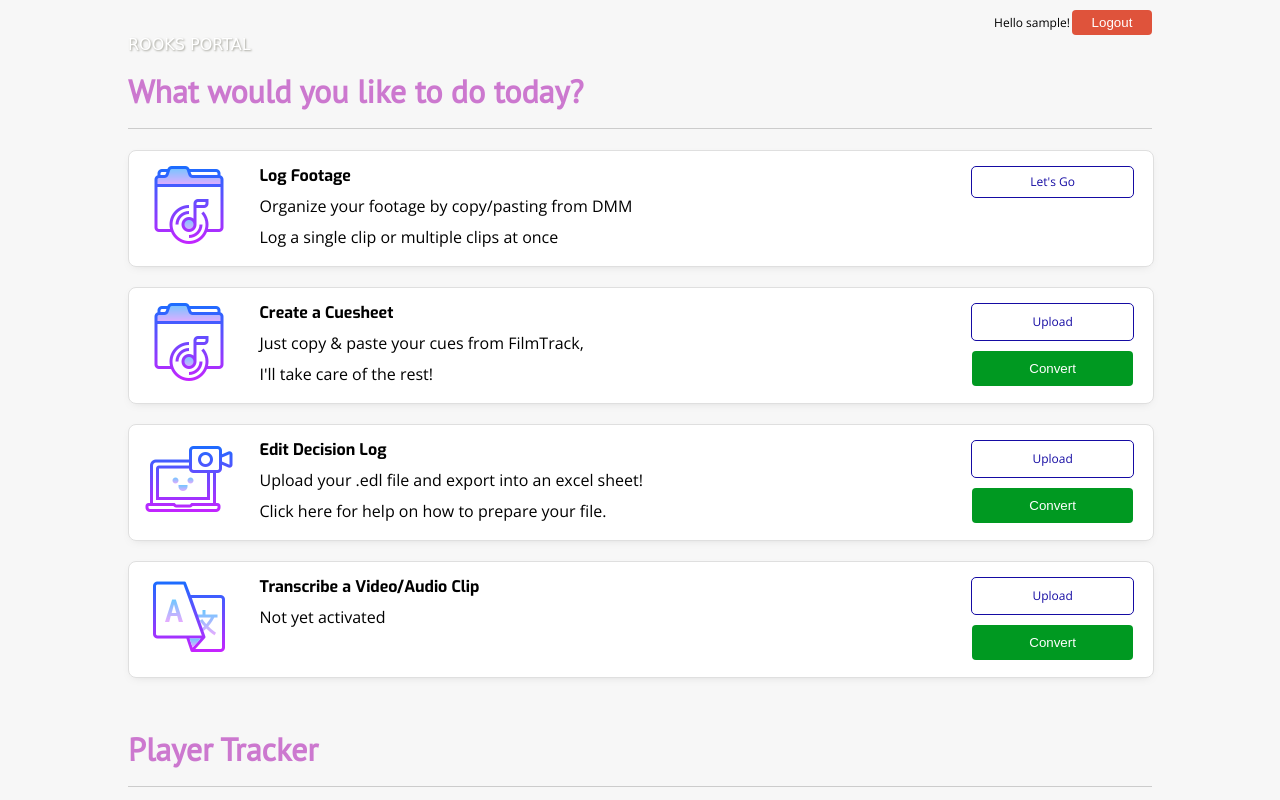
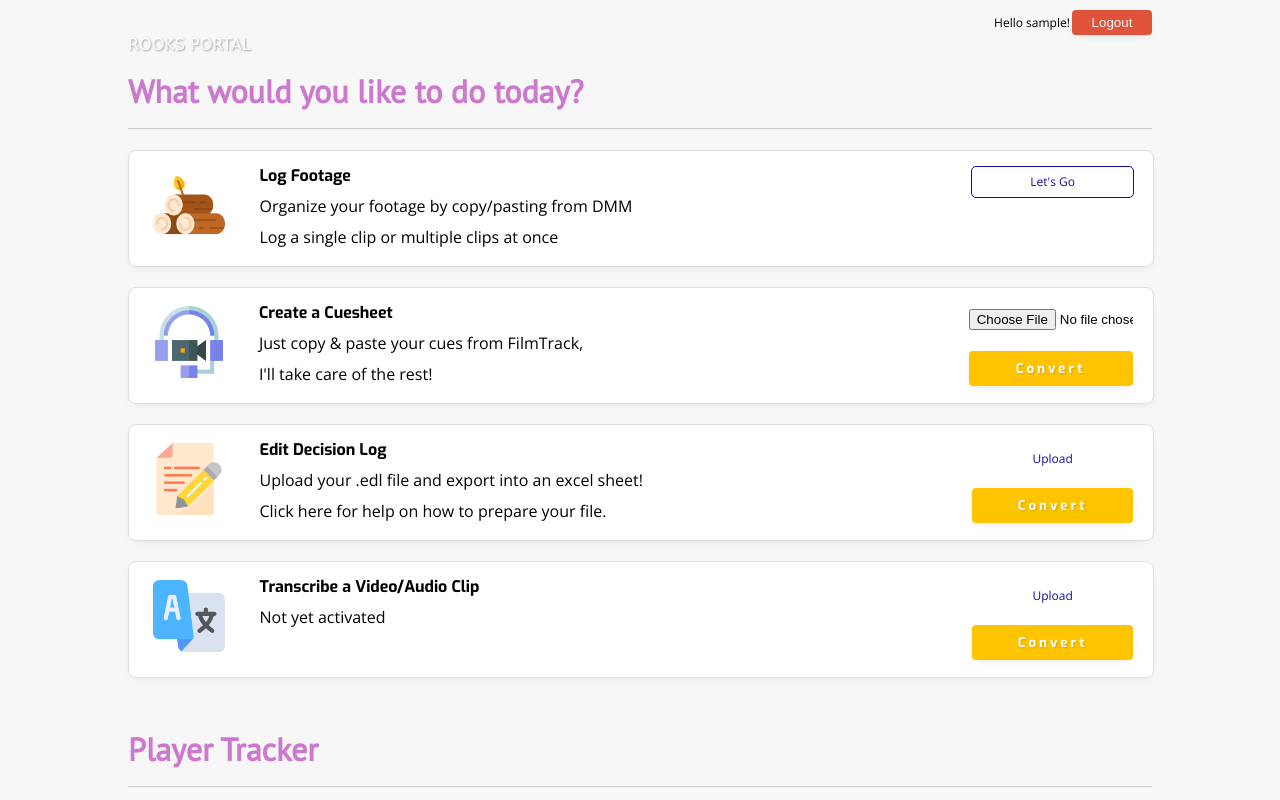
Before and after one commit to chaseahn/yizzly, a Flask app: page /index in a window 1280 px wide. Run offline with Flask 2, Linux system fonts and the light colour scheme; the visitor is signed in with stand-in values (Sample User, id 1); parts of the project's set-up code (start-up, migrations or seed data) failed here and were passed over; some web fonts are replaced.

Commit message:
update monday

```diff
--- a/run/src/static/css/main.css
+++ b/run/src/static/css/main.css
@@ -47,7 +47,7 @@ text {
     vertical-align: middle;
 }
 
-input[type=submit] {
+input[type=button] {
     width: 80px;
     height: 25px;
     background-color: rgb(223, 83, 59);
@@ -57,6 +57,7 @@ input[type=submit] {
     border: none;
     border-radius: 4px;
     cursor: pointer;
+    box-shadow: 0px 3px 10px -5px rgb(128, 128, 128, .4);
 }
 
 label {
@@ -71,10 +72,10 @@ label {
     z-index: -1;
 }
 
-input[type=upload] {
+input[type=submit] {
     width: 80%;
     height: 35px;
-    background-color: rgb(0, 153, 33);
+    background-color: rgb(255, 196, 0);
     color: white;
     padding: 0;
     margin: 0;
@@ -82,6 +83,11 @@ input[type=upload] {
     border-radius: 4px;
     cursor: pointer;
     text-align: center;
+    box-shadow: 0px 3px 10px -5px rgb(128, 128, 128, .4);
+    text-shadow: 1px 1px 2px rgb(37, 37, 16, .2);
+    font-family: 'Exo', sans-serif;
+    font-weight: 700;
+    letter-spacing: 3px;
 }
 
 .title {
@@ -188,7 +194,7 @@ p {
 
 
 .h-col .row-info .image-box img {
-    max-width:80%;
+    max-width: 60%;
     margin: 0 auto;
     vertical-align: middle;
     padding-top: 5px;
@@ -232,8 +238,9 @@ p {
     margin-bottom: 10px;
     border-style: solid;
     border-width: 1px;
-    border-color: rgb(21, 11, 163);
+    border-color: rgb(21, 11, 163,.0);
     border-radius: 5px;
+    overflow: hidden;
 }
 
 a:link {
--- a/run/src/templates/private/index.html
+++ b/run/src/templates/private/index.html
@@ -21,7 +21,7 @@
         <div class="row-container">
             <div class="title">
                 <div class="user-store">
-                    <input name="post_button" type="submit" value="Logout">
+                    <input name="post_button" type="button" value="Logout">
                     <div class="user-greeting">
                         <span>Hello {{username}}!</span>
                     </div>
@@ -42,7 +42,7 @@
             <div class="h-col">
                 <div class="row-info">
                     <div class="image-box">
-                        <img src="{{url_for('static', filename='img/cue.png')}}" />
+                        <img src="{{url_for('static', filename='img/logs.png')}}" />
                     </div>
                     <div class="row-description">
                         <div class="subheader">
@@ -68,7 +68,7 @@
             <div class="h-col">
                 <div class="row-info">
                     <div class="image-box">
-                        <img src="{{url_for('static', filename='img/cue.png')}}" />
+                        <img src="{{url_for('static', filename='img/headphones.png')}}" />
                     </div>
                     <div class="row-description">
                         <div class="subheader">
@@ -82,14 +82,9 @@
                     <div class="row-action">
                         <div class="button-container">
                             <div class="upload-border">
-                                <label for="upload-file">
-                                    <div class="subtext">
-                                        Upload
-                                    </div>
-                                </label>
-                                <input type="file" name="file" id="upload-file"/>
+                                <input type="file" name="file"/>
                             </div>
-                            <input type="upload" value="Convert"/>
+                            <input type="submit" value="Convert"/>
                         </div>
                     </div>
                 </div>
@@ -97,7 +92,7 @@
             <div class="h-col">
                 <div class="row-info">
                     <div class="image-box">
-                        <img src="{{url_for('static', filename='img/edl.png')}}" />
+                        <img src="{{url_for('static', filename='img/document.png')}}" />
                     </div>
                     <div class="row-description">
                         <div class="subheader">
@@ -118,7 +113,7 @@
                                 </label>
                                 <input type="file" name="file" id="upload-file"/>
                             </div>
-                            <input type="upload" value="Convert"/>
+                            <input type="submit" value="Convert"/>
                         </div>
                     </div>
                 </div>
@@ -126,7 +121,7 @@
             <div class="h-col">
                 <div class="row-info">
                     <div class="image-box">
-                        <img src="{{url_for('static', filename='img/transcribe.png')}}" />
+                        <img src="{{url_for('static', filename='img/language.png')}}" />
                     </div>
                     <div class="row-description">
                         <div class="subheader">
@@ -146,7 +141,7 @@
                                 </label>
                                 <input type="file" name="file" id="upload-file"/>
                             </div>
-                            <input type="upload" value="Convert"/>
+                            <input type="submit" value="Convert"/>
                         </div>
                     </div>
                 </div>
```
Also changed, not shown: run/src/static/img/document.png (added), run/src/static/img/headphones.png (added), run/src/static/img/language.png (added), run/src/static/img/logs.png (added).
